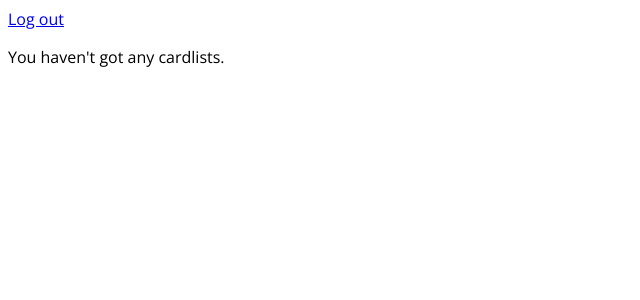
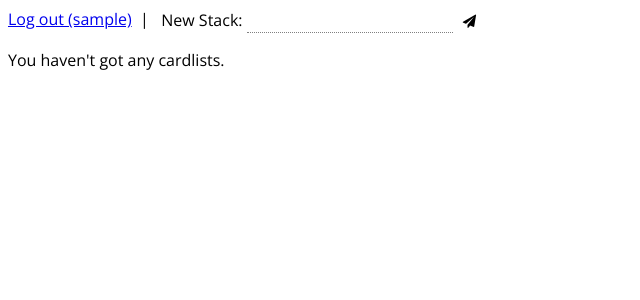
Before and after one commit to macolo/flashcards, a Django app: page /cardlists/ in a window 1280 px wide. Shown: the top 300 px of the page, without its empty margins (0-640 px from the left). Run offline with Django 3.2, Linux system fonts and the light colour scheme; the visitor is signed in with stand-in values (Sample User, id 1); data that the repository does not hold is empty; some libraries are stand-ins or nearby versions; some web fonts are replaced.

Commit message:
added cardlist add / remove, fixed some auth stuff

```diff
--- a/cards/static/main.css
+++ b/cards/static/main.css
@@ -3,8 +3,29 @@ body {
 
 }
 
+.header-element,
+.header-element-separator {
+    float:left;
+}
+
+#header {
+    overflow:hidden;
+}
+
+#header input {
+    border:0;
+    border-bottom: 1px dotted grey;
+    box-sizing:border-box;
+    -moz-box-sizing:border-box;
+    font-size:100%;
+    font-family:inherit;
+    text-align:inherit;
+    outline: none;
+}
+
 #card_list {
-
+    /* subsequent divs should start below */
+    overflow:hidden;
 }
 
 .card {
@@ -41,6 +62,7 @@ body {
 #card_list textarea {
     background-color: transparent;
     border:none;
+    border-bottom: 1px dotted grey;
     outline:none;
     font-size:100%;
     font-family:inherit;
@@ -50,7 +72,7 @@ body {
     width:95%;
     max-height:100%;
     resize:vertical;
-    outline:dotted grey 1px;
+    outline: none;
     /* text-decoration: underline; */
 }
 
--- a/cards/templates/base.html
+++ b/cards/templates/base.html
@@ -20,11 +20,31 @@
 </head>
 
 <body>
-<div id="header">{% block header %}{% endblock %}</div>
+<div id="header">
+    <div class="header-element">
+        {% if user.is_authenticated %}
+            <a href="{% url 'logout' %}">Log out ({{ user.get_username }})</a>
+        {% else %}
+            <a href="{% url 'login' %}">Log in</a>
+        {% endif %}
+    </div>
+    {% block header %}{% endblock %}
+</div>
 <div id="content">
     <div id="contenttitle">{% block content_title %}{% endblock %}</div>
     <div id="error_msg">{% block error_msg %}{% endblock %}</div>
     {% block content %}{% endblock %}</div>
+
+
+<script>
+    $( document ).ready(function() {
+        jQuery('.empty-on-click').on('click touchdown', function () {
+            jQuery(this).val("");
+        })
+    })
+</script>
+
+
 </body>
 
 </html>
--- a/cards/templates/cards/cardlist_list.html
+++ b/cards/templates/cards/cardlist_list.html
@@ -3,7 +3,15 @@
 {% block title %}Cardlist Index{% endblock %}
 
 {% block header %}
-<a href="{% url 'logout' %}">Log out</a>
+        <div class="header-element-separator">&nbsp;&nbsp;| &nbsp;&nbsp;</div>
+        <div class="header-element">
+            <form action="{% url 'cards:newcardlist' %}" method="post">
+                <label>New Stack:</label>
+                {% csrf_token %}
+                <input class="empty-on-click" name="cardlist_name" type="text" value=""/>
+                <button class="new-cardlist-button" type="submit"><i class="fa fa-paper-plane"></i></button>
+            </form>
+        </div>
 {% endblock %}
 
 {% block content %}
--- a/cards/urls.py
+++ b/cards/urls.py
@@ -4,8 +4,11 @@ from cards import views
 
 # /cardlists/...
 urlpatterns = [
-    url(r'^$', views.index, name='index'),
+    url(r'^$', views.cardlist_index, name='cardlist_index'),
     url(r'^(?P<cardlist_id>[0-9]+)/$', views.cardlist, name='cardlist'),
+    url(r'^new$', views.new_cardlist, name='newcardlist'),
     url(r'^(?P<cardlist_id>[0-9]+)/(?P<card_id>[0-9]+)/$', views.card, name='card'),
-    url(r'^(?P<cardlist_id>[0-9]+)/addcard$', views.add_cart_to_cardlist, name='addcard'),
+    url(r'^(?P<cardlist_id>[0-9]+)/addcard$', views.add_card_to_cardlist, name='addcard'),
+    url(r'^(?P<cardlist_id>[0-9]+)/deletecardlist$', views.delete_cardlist, name='deletecardlist'),
+
 ]
--- a/cards/views.py
+++ b/cards/views.py
@@ -18,7 +18,7 @@ from cards.models import CardList, Card, CardListGroup, CardListUser
 
 
 @login_required
-def index(request):
+def cardlist_index(request):
 
     if request.user.is_superuser or request.user.is_staff:
          cardlist_list = CardList.objects.all()
@@ -35,13 +35,34 @@ def index(request):
     context = {'cardlist_list': cardlist_list,}
     return render(request, 'cards/cardlist_list.html', context)
 
+@login_required
+def new_cardlist(request):
+    try:
+        cardlist_name = request.POST['cardlist_name']
+    except(StandardError):
+        error_msg = 'Post request for card creation is lacking mandatory values.'
+        logger.error(error_msg)
+        context = {'error_msg' : error_msg}
+        return render(request, 'cards/card_list.html', context)
 
+    # write the new (empty) card list to the database
+    new_cardlist = CardList(cardlist_name=cardlist_name, owner_id=request.user.id)
+    new_cardlist.save()
+
+    # Then redirect to the active cardlist
+    return redirect('cards:cardlist_index')
+
+
+@login_required
 def cardlist(request, cardlist_id):
     cardlist = CardList.objects.get(id=cardlist_id)
     cardlist_name = cardlist.cardlist_name
 
-    user_access = CardListUser.objects.filter(cardlist__pk=cardlist_id, users__pk=request.user.id).distinct()
-    group_access = CardListGroup.objects.filter(cardlist__pk=cardlist_id, groups__in=list(request.user.groups.all())).distinct()
+    # Check user & group permissions for the card deck
+    # The higher permissions trump the lower
+    # a group the user is a member of can have 'r' and the user itself can have 'ru'
+    # owner or admin always wins.
+    user_and_group_access = get_user_and_group_access_level(request, cardlist_id)
 
     if cardlist.owner.pk == request.user.id:
         is_owner = True
@@ -53,68 +74,70 @@ def cardlist(request, cardlist_id):
     if not (request.user.is_superuser or
         request.user.is_staff or
         is_owner or
-        user_access or
-        group_access):
+        user_and_group_access):
             return HttpResponseForbidden()
 
     cards = cardlist.cards.all()
     logger.debug(cards.all)
 
 
-    # Check permissions for the card deck
-    # The higher permissions trump the lower
-    # a group the user is a member of can have 'r' and the user itself can have 'ru'
-    # owner or admin always wins.
+    # Flag for the template that decides whether UI for add new card should be visible
+    show_newcard = False
+    show_cardlist_crud = False
 
-    permissions = get_access_levels_from_cardlist_queryset(user_access)
-    permissions += get_access_levels_from_cardlist_queryset(group_access)
+    if is_owner or request.user.is_superuser or request.user.is_staff:
+        show_newcard = True
+        show_cardlist_crud = True
 
-
-
-    highest_perm = get_trumping_access_level(permissions)
-
-
-    if is_owner or highest_perm=='crud' or highest_perm=='cr':
-        show_newcard = True
-    else:
-        show_newcard = False
+    if user_and_group_access:
+        if user_and_group_access=='crud' or user_and_group_access=='cr':
+            show_newcard = True
+            show_cardlist_crud = True
 
     context = {'card_list' : cards,
                'cardlist_name': cardlist_name,
                'cardlist_id': cardlist_id,
-               'show_newcard': show_newcard
+               'show_newcard': show_newcard,
+               'show_cardlist_crud': show_cardlist_crud,
     }
     return render(request, 'cards/card_list.html', context)
 
-def get_access_levels_from_cardlist_queryset(queryset):
-    permissions = []
-    for query in queryset:
-        permissions.append(query.mode)
-    return permissions
 
-def get_trumping_access_level(perms):
+
+@login_required
+def get_user_and_group_access_level(request, cardlist_id):
     """
-    Iterates over a list and finds the highest access level
-    :return: highest access level as a string (either 'r', 'rc' or 'crud')
+
+    :param cardlist_id: the id of the current cardlist
+    :return: the highest access level the current user has access to either to his group or user access
     """
-    highest_perm_so_far = 'r'
-    for perm in perms:
+    modes = []
+    for po in CardListUser.objects.filter(cardlist__pk=cardlist_id, users__pk=request.user.id).distinct():
+        modes.append(po.mode)
+
+    for po in CardListGroup.objects.filter(cardlist__pk=cardlist_id, groups__in=list(request.user.groups.all())).distinct():
+        modes.append(po.mode)
+
+    # Iterates over a list and finds the highest access level
+    trumping_access_level = 'r'
+    for mode in modes:
         # if it is the highest permission, we can return right away
-        if perm == 'crud':
-            return perm
+        if mode == 'crud':
+            return trumping_access_level
         # if its the perm in between, there might later on still be a higher permission
-        elif perm == 'cr':
-            highest_perm_so_far = perm
-    # we can now safely return the highest perm. At this point it is either 'cr' or it stayed 'r'
-    return highest_perm_so_far
+        elif mode == 'cr':
+            trumping_access_level = mode
+    # we can now safely use the highest perm. At this point it is either 'cr' or it stayed 'r'
+    return trumping_access_level
 
-def add_cart_to_cardlist(request, cardlist_id):
+
+@login_required
+def add_card_to_cardlist(request, cardlist_id):
     # Here we will store the new card
     try:
         question = request.POST['card_question']
         answer = request.POST['card_answer']
     except(StandardError):
-
         error_msg = 'Post request for card creation is lacking mandatory values.'
         logger.error(error_msg)
         context = {'error_msg' : error_msg}
@@ -126,7 +149,17 @@ def add_cart_to_cardlist(request, cardlist_id):
     newcard.save()
 
     # Then redirect to the active cardlist
-    return redirect('cards:cardlist',cardlist_id)
+    return redirect('cards:cardlist', cardlist_id)
 
+@login_required
+def delete_cardlist(request, cardlist_id):
+    cardlist = CardList.objects.filter(id=cardlist_id)
+    cardlist.delete()
+
+     # Then redirect to the active cardlist
+    return redirect('cards:cardlist_index')
+
+
+@login_required
 def card(request):
     pass
--- a/flashcards/urls.py
+++ b/flashcards/urls.py
@@ -4,7 +4,7 @@ from django.views.generic import RedirectView
 
 urlpatterns = patterns('',
     # this one redirects to the cards app
-    url(r'^$', RedirectView.as_view(pattern_name='cards:index')),
+    url(r'^$', RedirectView.as_view(pattern_name='cards:cardlist_index')),
     url(r'^cardlists/', include('cards.urls', namespace='cards')),
     url(r'^admin/', include(admin.site.urls)),
     # Can' use these in the usermgmt app because of
```
Also changed, not shown: cards/templates/cards/card_list.html (+12 -6 lines). Lines whose indentation alone changed are shown as unchanged.
